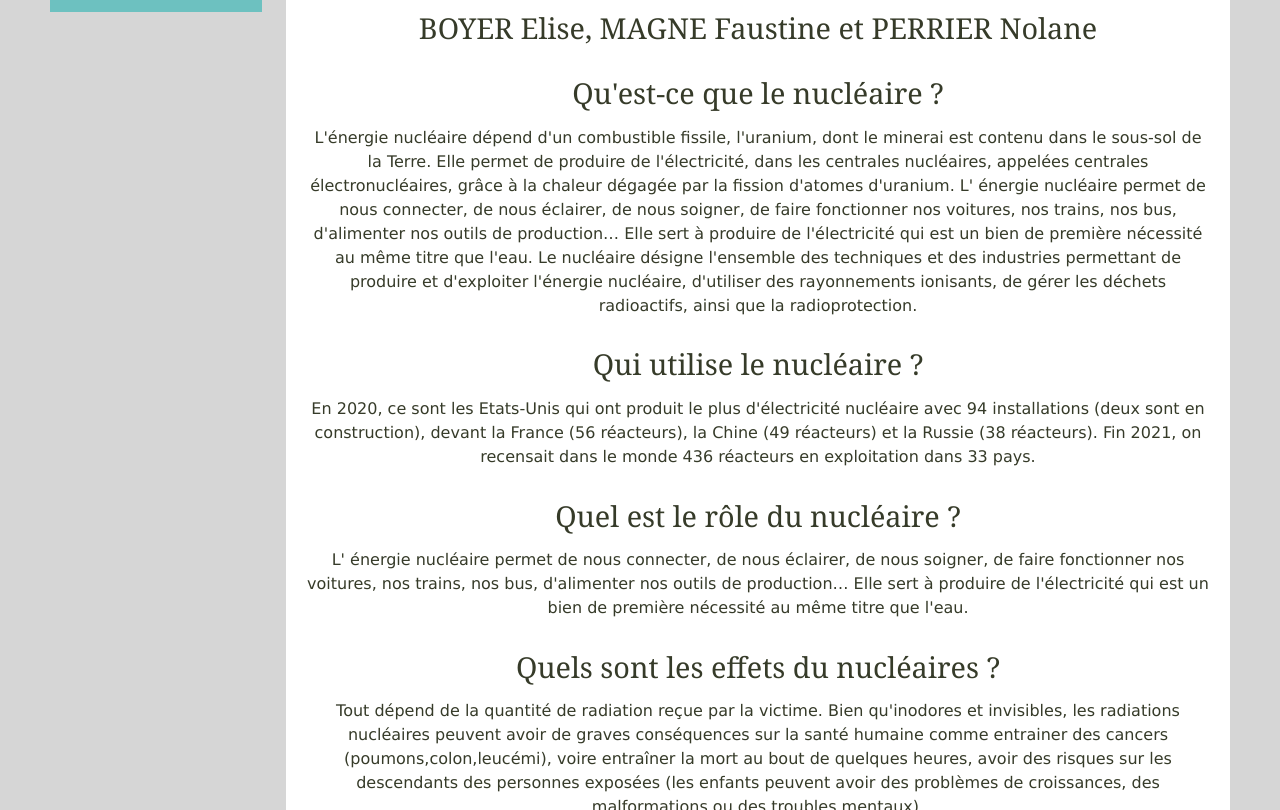
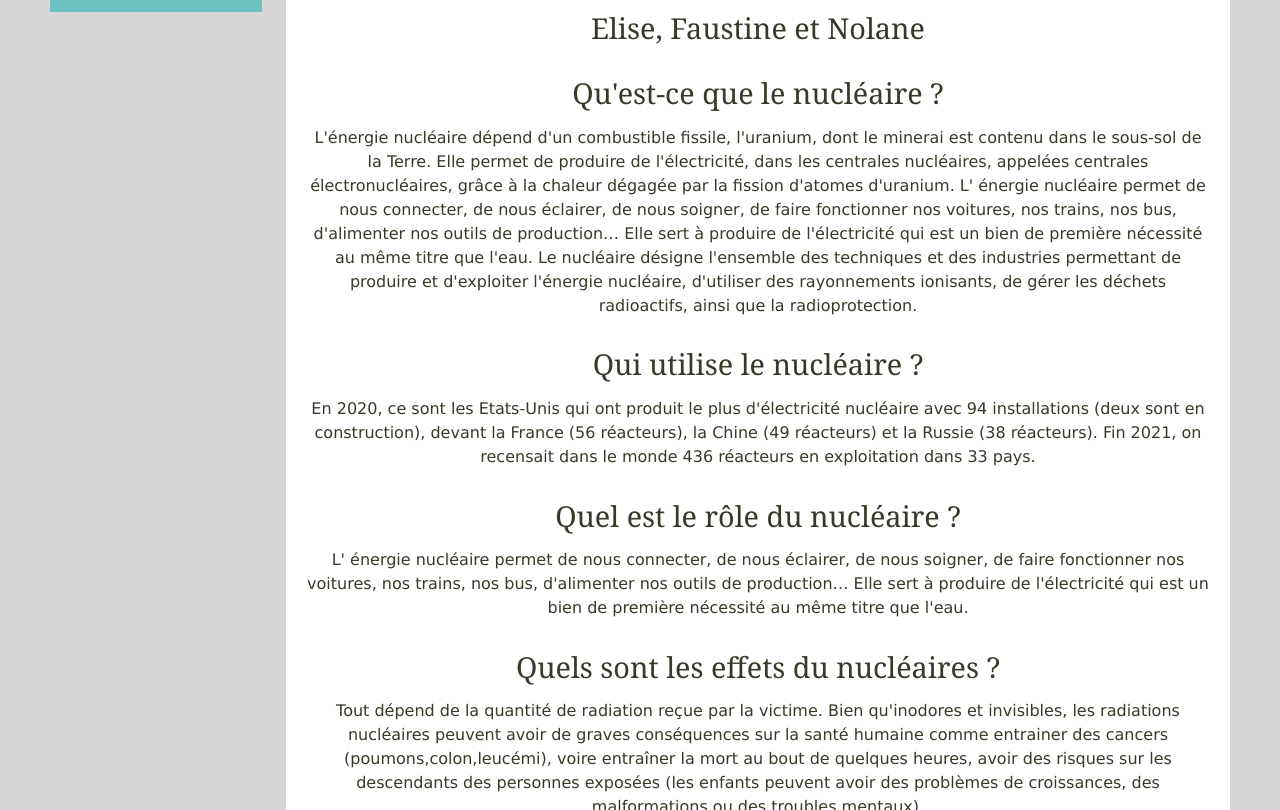
Before and after one commit to sntrvan/sitewebnucleaire, a plain HTML site: page index.html in a window 1280 px wide. Shown: the part 987-1797 px from the top of the page. Drawn offline with Linux system fonts and the light colour scheme.

Commit message:
Update index.html
Attention ne pas mettre vos noms de famille!
Ce site est sur le web

```diff
--- a/index.html
+++ b/index.html
@@ -26,7 +26,7 @@
 		<div id="contenu">
  				<center>
 					<h1>Le nucléaire</h1>
-                                        <h2>BOYER Elise, MAGNE Faustine et PERRIER Nolane<h2>
+                                        <h2>Elise, Faustine et Nolane<h2>
 
 					<h2>Qu'est-ce que le nucléaire ? </h2>
 
```
